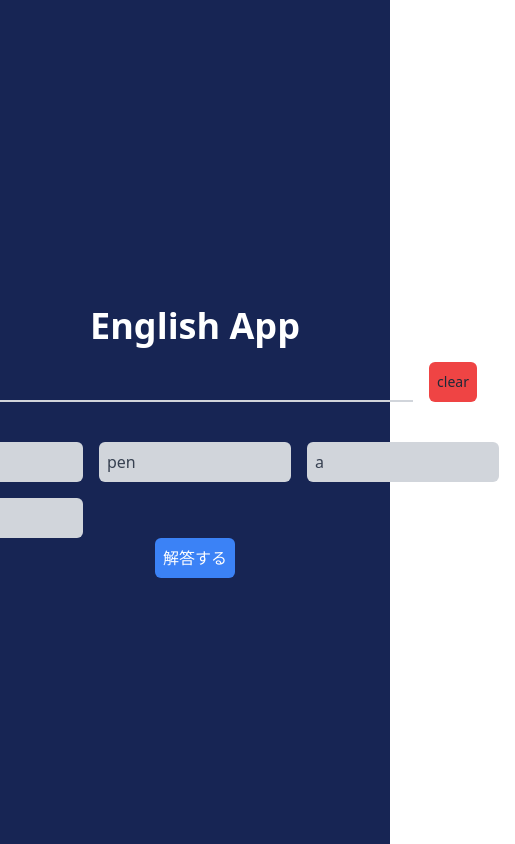
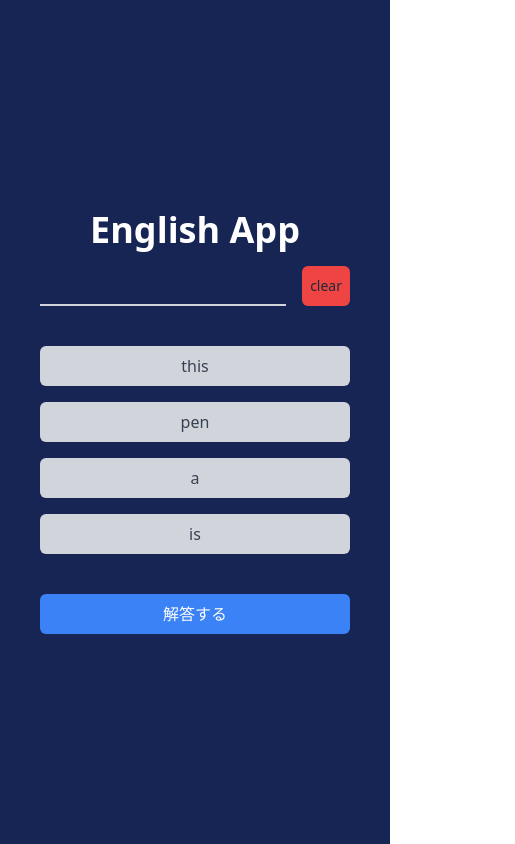
Before and after one commit to otkken2/english-app, a Next.js app: page / in a window 390 px wide. Shown: the whole page, 515 px wide, since content can reach past the window. Built offline with nearby package versions, Linux system fonts and the light colour scheme.

Commit message:
スタイル修正(レスポンシブ対応)

```diff
--- a/src/pages/api/components/WordCard.tsx
+++ b/src/pages/api/components/WordCard.tsx
@@ -5,7 +5,7 @@ interface Props {
 }
 export const WordCard = ({ word }: Props) => {
   return (
-    <div className='text-gray-700 bg-gray-300 rounded-md p-2 w-48 h-10 cursor-pointer hover:bg-gray-400'>
+    <div className='text-gray-700 bg-gray-300 rounded-md p-2 h-10 cursor-pointer hover:bg-gray-400 text-center'>
       {word}
     </div>
   )
--- a/src/pages/index.tsx
+++ b/src/pages/index.tsx
@@ -10,8 +10,6 @@ const Home = () => {
     setInputText(newText.trim())
   }
   const handleSubmit = () => {
-    console.log(inputText)
-    console.log(answer)
     if (inputText === answer) {
       alert(`正解！`)
     } else {
@@ -20,22 +18,22 @@ const Home = () => {
     setInputText('')
   }
   return (
-    <div className='flex flex-col items-center'>
-      <div className='w-[640px] h-1/2 flex flex-col gap-4 justify-center items-center p-10'>
+    <div className='flex flex-col items-center md:max-w-[640px] max-w-screen w-full p-10 gap-10'>
+      <div className='w-full h-1/2 flex flex-col gap-4 justify-center items-center'>
         <h1 className='text-4xl font-bold'>English App</h1>
-        <div className='flex gap-4'>
-          <input type="text" value={inputText} className='w-[500px] h-10 p-2  bg-inherit border-b-2 border-gray-300' />
+        <div className='flex gap-4 w-full'>
+          <input type="text" value={inputText} className='md:w-[500px] w-full h-10 p-2  bg-inherit border-b-2 border-gray-300' />
           <button onClick={() => setInputText('')} className='bg-red-500 rounded-md p-2 text-sm text-gray-800'>clear</button>
         </div>
       </div>
-      <div className='grid grid-cols-3 gap-4'>
+      <div className='grid grid-cols-1 sm:grid-cols-2 md:grid-cols-3 gap-4 w-full'>
         {words.map((word, index) => (
-          <div key={index} onClick={() => handleSelectWord(word)}>
+          <div key={index} onClick={() => handleSelectWord(word)} className='w-full'>
             <WordCard word={word} />
           </div>
         ))}
       </div>
-      <button onClick={handleSubmit} className='bg-blue-500 text-white p-2 rounded-md'>解答する</button>
+      <button onClick={handleSubmit} className='bg-blue-500 text-white p-2 rounded-md w-full md:w-fit'>解答する</button>
     </div>
   )
 }
```
